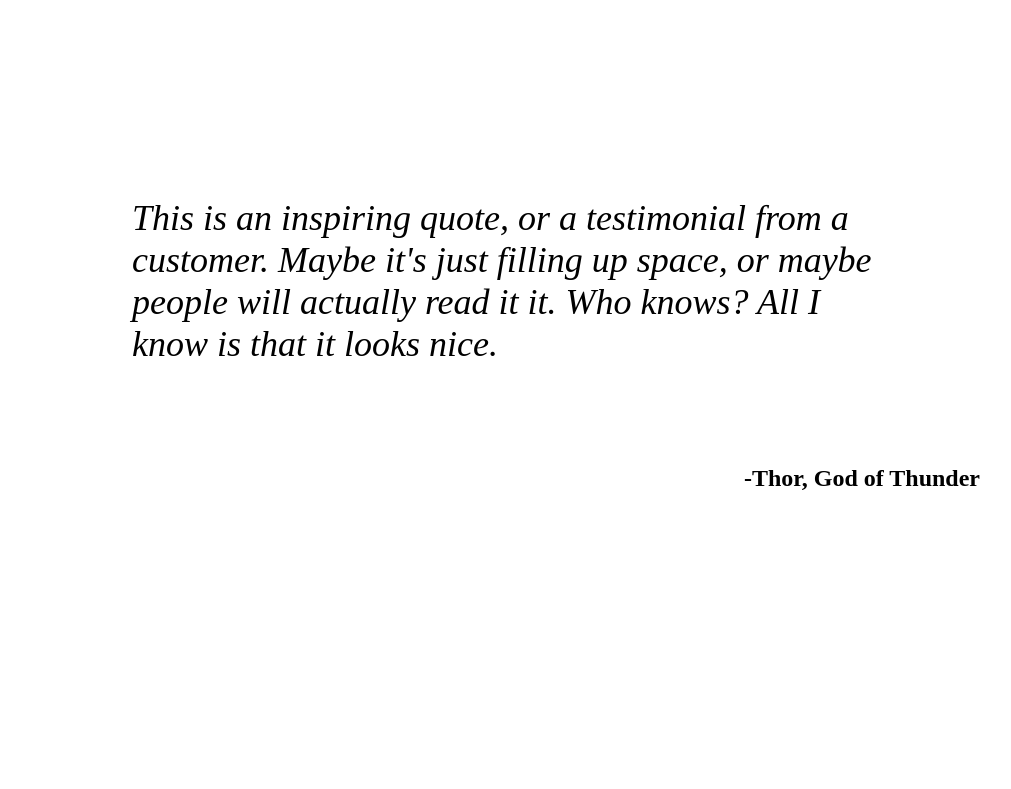
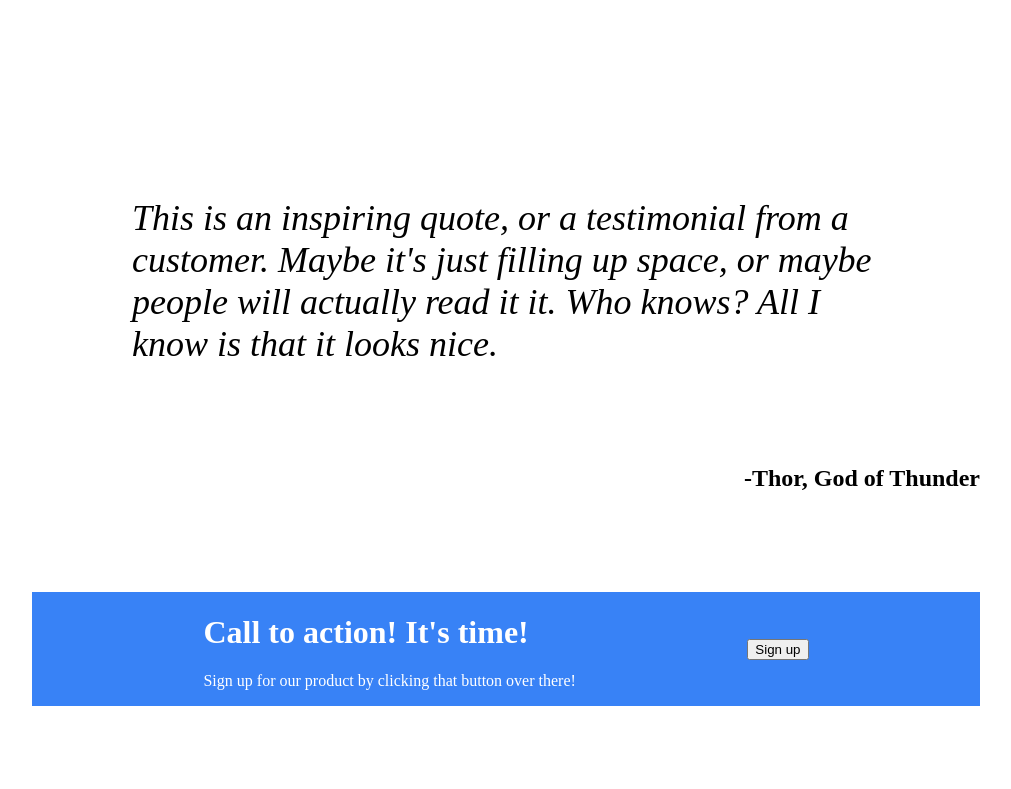
Before and after one commit to Chaostastic/odin-landing-page, a plain HTML site: page index.html in a window 1280 px wide. Shown: the part 927-1716 px from the top of the page, without its empty margins (134-1145 px from the left). Before the commit the page ends 1447 px from the top, so only its background shows below. Drawn offline with Linux system fonts and the light colour scheme.

Commit message:
Create call to action box

```diff
--- a/index.html
+++ b/index.html
@@ -62,5 +62,16 @@
             </div>
             <div class="side-margin"></div>
         </div>
+        <div class="call-block content-container">
+            <div class="side-margin"></div>
+            <div class="content call-container">
+                <div>
+                    <h1>Call to action! It's time!</h1>
+                    <p>Sign up for our product by clicking that button over there!</p>
+                </div>
+                <button>Sign up</button>
+            </div>
+            <div class="side-margin"></div>
+        </div>
     </body>
 </html>
--- a/styles.css
+++ b/styles.css
@@ -74,3 +74,12 @@
     font-size: 36px;
     margin: 100px;
 }
+
+.call-container {
+    display: flex;
+    align-items: center;
+    justify-content: space-evenly;
+    background: #3882F6;
+    margin: 80px 0;
+    color: white;
+}
```
